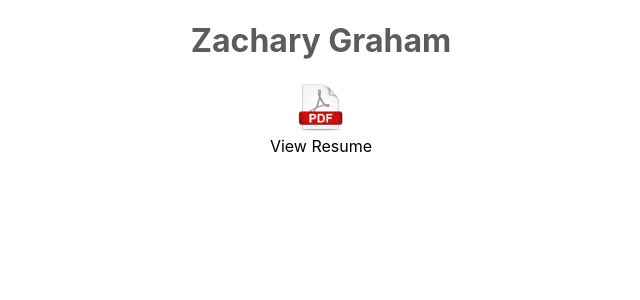
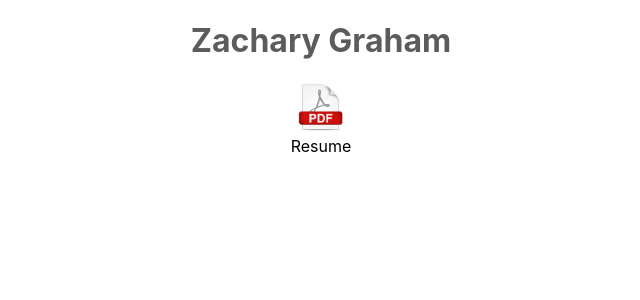
Before and after one commit to Zakery1/home-website, a React (Create React App) app: page / in a window 1280 px wide. Shown: the top 300 px of the page, without its empty margins (319-959 px from the left). Built offline with nearby package versions, Linux system fonts and the light colour scheme.

Commit message:
change 'view resume' to 'resume'

```diff
--- a/src/App.js
+++ b/src/App.js
@@ -14,7 +14,7 @@ function App() {
         <img className="pdf-logo" src={ require('./asset/pdf-logo.png') } alt="pdf logo"/>
         <br/>
       </a>
-      <a >View Resume</a>
+      <a >Resume</a>
 
     </div>
   );
```
